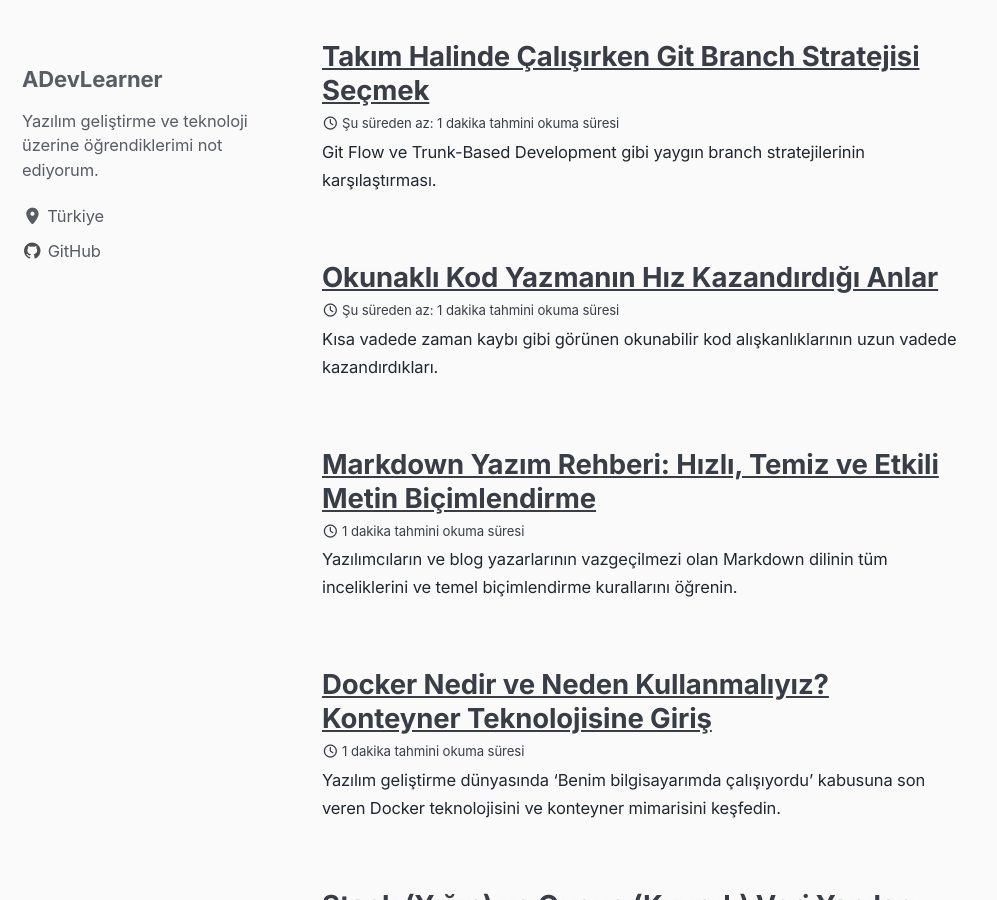
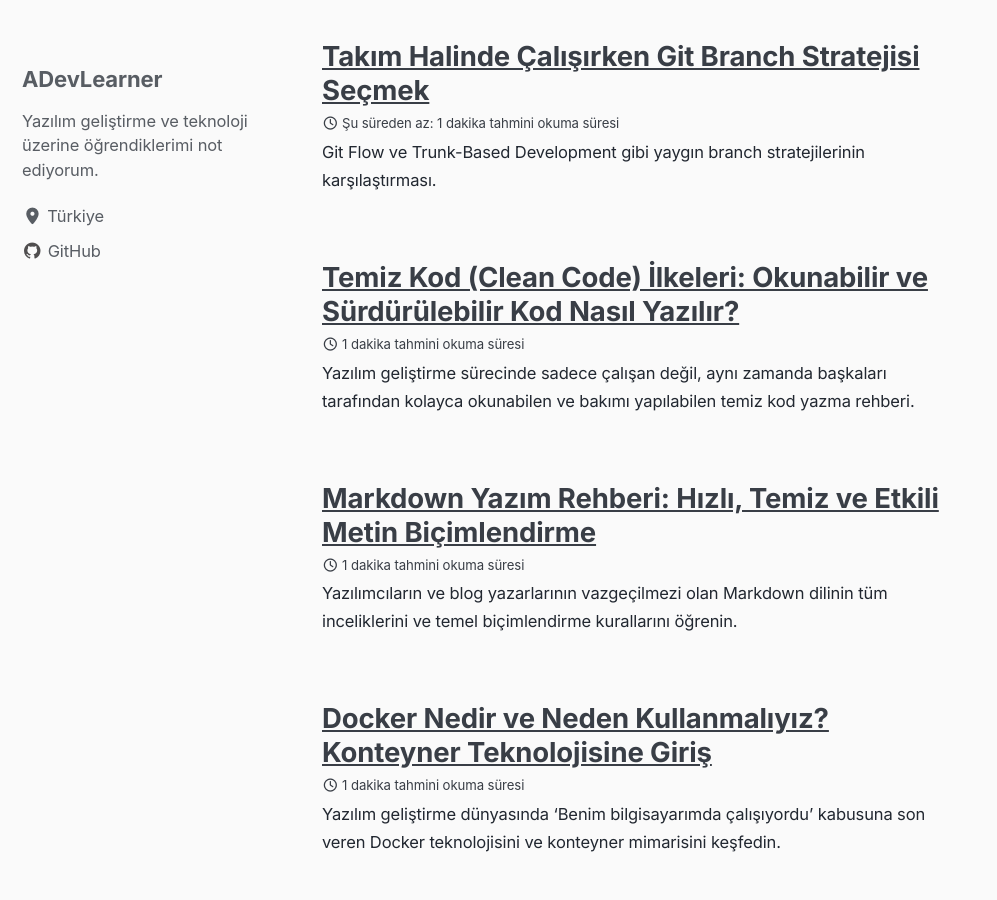
Before and after one commit to ADevLearner/ADevLearner.github.io, a Jekyll site: the page built from index.html, in a window 1280 px wide and 900 px high, scrolled down 408 px. Shown: the whole window, without its empty margins (0-997 px from the left). Built offline with Jekyll 4.4.1, drawn with Linux system fonts in a browser that asks for light colours; cached includes are drawn as plain includes; the list of posts is cut into pages by our own code; some of the changed lines change nothing that is shown.

Commit message:
Revise post on clean code principles and readability

```diff
--- a/_posts/2026-08-10-okunakli-kod-yazma.md
+++ b/_posts/2026-08-10-okunakli-kod-yazma.md
@@ -1,35 +1,48 @@
 ---
-title: "Okunaklı Kod Yazmanın Hız Kazandırdığı Anlar"
-date: 2026-08-10
-categories:
-  - yazılım-pratikleri
-tags:
-  - clean-code
-  - okunabilirlik
-excerpt: "Kısa vadede zaman kaybı gibi görünen okunabilir kod alışkanlıklarının uzun vadede kazandırdıkları."
+layout: post
+title: "Temiz Kod (Clean Code) İlkeleri: Okunabilir ve Sürdürülebilir Kod Nasıl Yazılır?"
+date: 2026-08-10 10:00:00 +0300
+categories: [gelistirme]
+tags: [clean-code, yazilim-kalitesi, refaktoring, best-practices, kod-kalitesi]
+excerpt: "Yazılım geliştirme sürecinde sadece çalışan değil, aynı zamanda başkaları tarafından kolayca okunabilen ve bakımı yapılabilen temiz kod yazma rehberi."
 ---
 
-Bir fonksiyonu yazarken harcanan ekstra 2 dakika, altı ay sonra o kodu tekrar
-anlamaya çalışırken saatler kazandırabilir.
+Yazılım dünyasında sıklıkla karşılaşılan popüler bir söz vardır: *"Kodunuzu sadece bilgisayarın anlaması için değil, aynı zamanda başka insanların (ve gelecekteki kendinizin) okuyabilmesi için yazın."* Çalışan bir kod her zaman iyi bir kod anlamına gelmez. Hatalarla dolu, karmaşık ve okunması imkansız bir kod tabanı kısa vadede işinizi görse de uzun vadede projeyi çıkmaza sokar.
 
-## İsimlendirme Küçük Bir Detay Değildir
+Robert C. Martin (Uncle Bob) tarafından popülerleştirilen **Clean Code (Temiz Kod)** felsefesi, yazılımın sürdürülebilirliğini ve kalitesini belirleyen en temel kılavuzdur. Bu yazımızda, okunabilir ve temiz kod yazmanın altın kurallarını inceleyeceğiz.
 
-`d`, `tmp`, `data2` gibi isimler yazarken hızlı gelir ama okuyan kişi (genelde
-gelecekteki siz) bu isimlerin ne anlama geldiğini tekrar çözmek zorunda kalır.
-`kullaniciListesi`, `siparisToplami` gibi açıklayıcı isimler tercih edin.
+---
 
-## Fonksiyonları Küçük Tutun
+## 1. Anlamlı ve Açıklayıcı İsimlendirme (Naming Conventions)
 
-Bir fonksiyon birden fazla iş yapıyorsa, muhtemelen ikiye bölünmeyi hak ediyordur.
-Tek bir sorumluluğu olan fonksiyonlar hem test etmesi hem de anlaması daha kolaydır.
+Kod yazarken en çok zorlanılan ve en çok hata yapılan konuların başında değişken, fonksiyon ve sınıf isimleri gelir.
 
-## Yorum Yerine Açık Kod
+* **Tek Harfli İsimlerden Kaçının:** `a`, `x`, `d` gibi hiçbir şey ifade etmeyen değişken isimleri yerine `kullaniciYasi`, `toplamTutar` gibi açıklayıcı isimler kullanın.
+* **Bool İsimlendirmeleri:** Mantıksal (`boolean`) değer tutan değişkenlerin başına `is`, `has`, `can` gibi önekler koyun (Örn: `aktifMi`, `yetkisiVarMi`).
+* **Fonksiyon İsimleri Eylem Bildirmeli:** Fonksiyonlar ne iş yapıyorsa onu açıkça belirtmelidir. Örneğin `kullaniciVerisi()` yerine `kullaniciyiGetir()` veya `fiyatHesapla()` isimleri tercih edilmelidir.
 
-Karmaşık bir satırı açıklamak için yorum eklemek yerine, önce o satırı daha basit
-yazmayı deneyin. Yorumlar zamanla kodla senkronizasyonunu kaybedebilir; kodun kendisi
-asla yalan söylemez.
+---
+
+## 2. Küçük ve Odaklı Fonksiyonlar (Single Responsibility)
+
+Temiz kodun en temel kuralı, fonksiyonların **sadece tek bir iş yapması** ve bunu kusursuz şekilde yerine getirmesidir.
+
+* **Uzun Fonksiyonlardan Kaçının:** Onlarca satır süren, içinde iç içe döngüler barındıran devasa fonksiyonların okunması ve testi çok zordur. Fonksiyonunuz ekrana sığacak kadar kısa olmalıdır (genellikle 10-20 satırı geçmemelidir).
+* **DRY (Don't Repeat Yourself) Prensibi:** Aynı kod bloğunu projenin farklı yerlerinde tekrar tekrar yazmak yerine, o mantığı ortak bir yardımcı fonksiyona (`helper`) taşıyın.
+
+---
+
+## 3. Yorum Satırı Kullanımında Denge
+
+Yazılımcılar arasında "Yorum satırı ne kadar çoksa kod o kadar kalitelidir" şeklinde yanlış bir algı vardır. Aslında tam tersi geçerlidir:
+
+* **Kötü Kodu Yorumla Temizleyemezsiniz:** Kötü yazılmış, anlaşılması güç bir kodu yorum satırlarıyla açıklamaya çalışmak yerine, **kodu daha okunabilir hale getirin**.
+* Kodunuz zaten kendisini ifade ediyorsa (self-documenting code), ekstra yorum satırına ihtiyaç duymazsınız. Yorum satırlarını sadece "neden" böyle bir çözüm yapıldığını (iş kuralını) açıklamak için kullanın.
+
+---
 
 ## Sonuç
 
-Okunabilirlik, "güzel görünsün" kaygısından ibaret değil — takım halinde çalışırken
-gerçek bir üretkenlik meselesi.
+Temiz kod yazmak bir günde kazanılan bir alışkanlık değildir; aksine bilinçli bir çaba ve sürekli pratik gerektiren bir zihniyettir. Okunabilir kod yazmak, hem ekip arkadaşlarınızın hem de gelecekteki sizin hayatını kurtaracaktır.
+
+Bir sonraki yazımızda görüşmek üzere!
```
